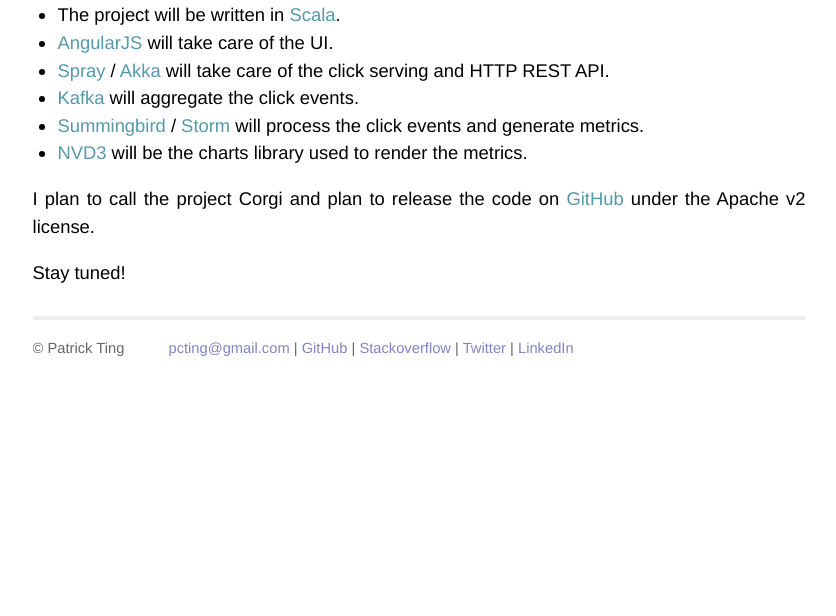
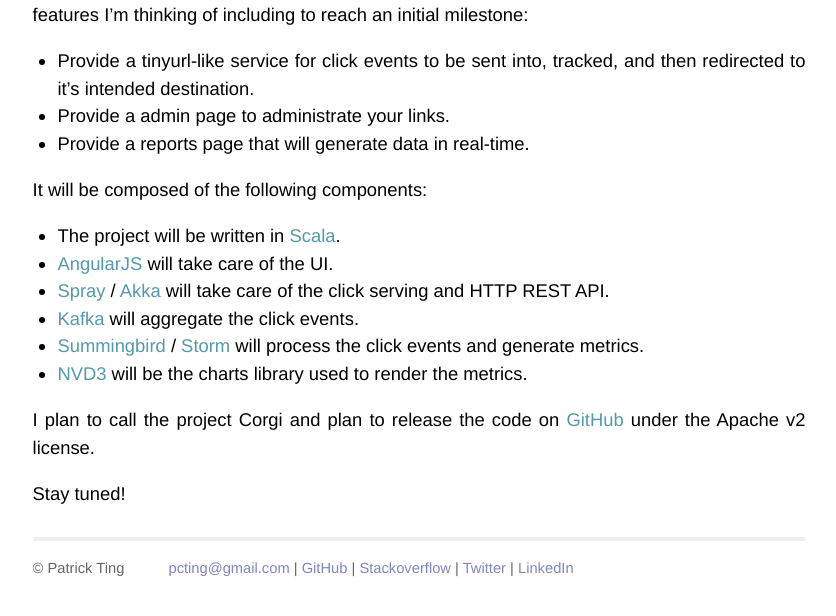
Before and after one commit to pcting/pcting.github.io, a Jekyll site: the page built from _posts/2014-03-10-imminent-initial-corgi-click-tracker-release.markdown, in a window 1280 px wide. Shown: the part 339-955 px from the top of the page, without its empty margins (221-1057 px from the left). Built offline with Jekyll 4.4.1, drawn with Linux system fonts in a browser that asks for light colours; Markdown is read by kramdown in place of the engine named in the settings; some of the changed text lies outside the part shown.

Commit message:
Updated Post

```diff
--- a/_posts/2014-03-10-imminent-initial-corgi-click-tracker-release.markdown
+++ b/_posts/2014-03-10-imminent-initial-corgi-click-tracker-release.markdown
@@ -8,8 +8,17 @@
 I've been really interested in Akka and Spay lately and what better to
 learn the frameworks than to utilizing them in real life! At this
 point, I figure doing something simple is a good start. I call it
-project __Corgi__! It's primary purpose will be to provide a click
-tracker service. It will be composed of the following components:
+project __Corgi__!
+
+Corgi's primary purpose will be to provide a scalable click tracker
+service. Here are a list of features I'm thinking of including to reach
+an initial milestone:
+* Provide a tinyurl-like service for click events to be sent into,
+  tracked, and then redirected to it's intended destination.
+* Provide a admin page to administrate your links.
+* Provide a reports page that will generate data in real-time.
+
+It will be composed of the following components:
 
 * The project will be written in [Scala](http://www.scala-lang.org/).
 * [AngularJS](http://angularjs.org/) will take care of the UI.
```
